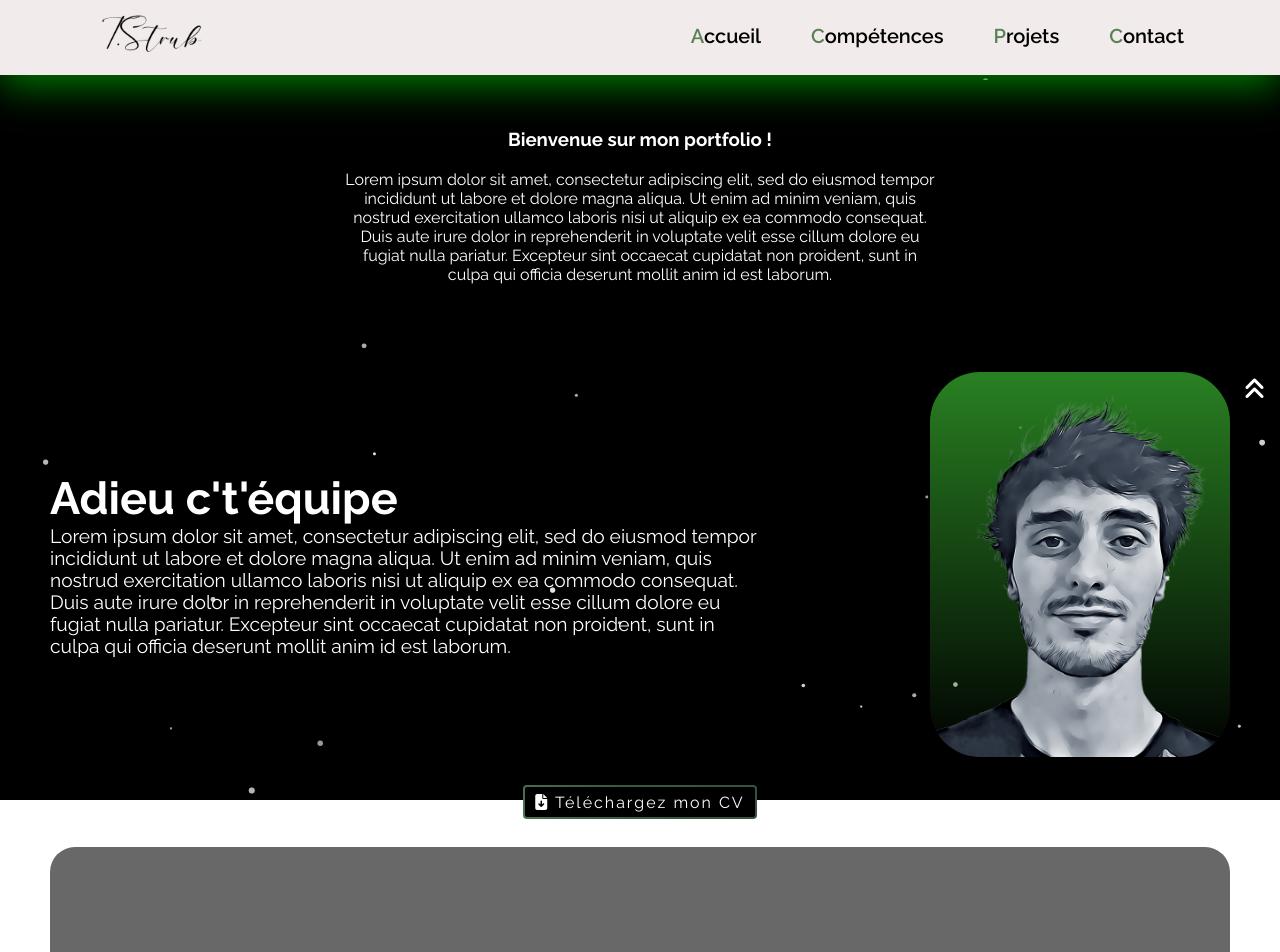
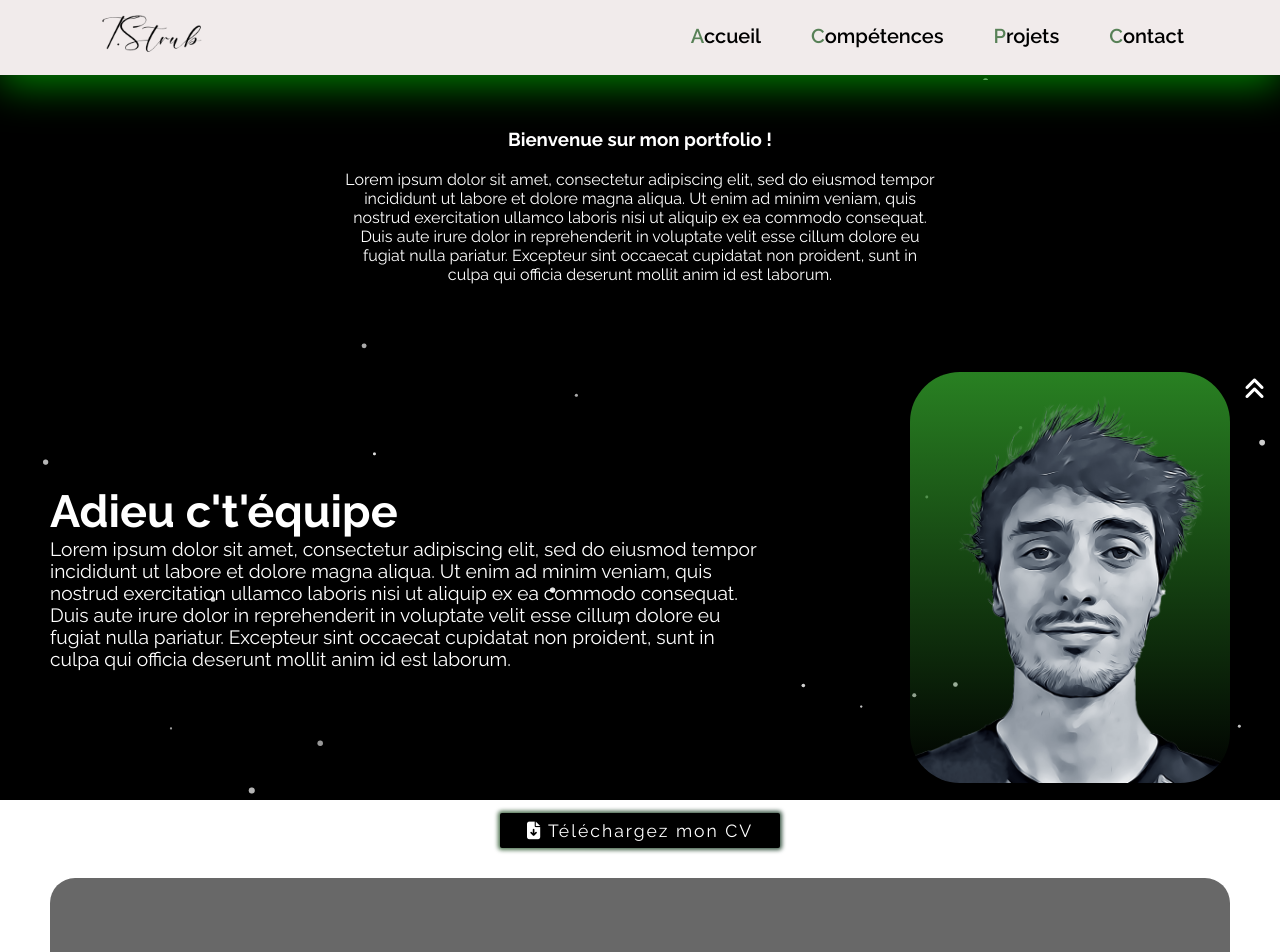
Before and after one commit to Tanguy1213/portfolio-tanguy, a React (Create React App) app: page / in a window 1280 px wide. Shown: the top 952 px of the page. Built offline with nearby package versions, Linux system fonts and the light colour scheme.

Commit message:
small modification to sizes

```diff
--- a/src/components/BtnDownload/BtnDownload.scss
+++ b/src/components/BtnDownload/BtnDownload.scss
@@ -5,10 +5,10 @@
   display: flex;
   justify-content: center;
   align-items: center;
-  width: 230px;
-  height: 30px;
+  width: 280px;
+  height: 35px;
   letter-spacing: 2px;
-  font-size: 1rem;
+  font-size: 1.1rem;
   background: black;
   border-radius: var(--border-width);
   text-decoration: none;
@@ -25,6 +25,7 @@
     z-index: -1;
     width: calc(100% + var(--border-width) * 2);
     height: calc(100% + var(--border-width) * 2);
+    filter: blur(2px);
     background: linear-gradient(
       60deg,
       $background-color,
@@ -54,6 +55,7 @@
     );
     transition: width 0.35s;
     border-radius: var(--border-width);
+
   }
   &:hover{
     &:before{
--- a/src/pages/Home/Home.scss
+++ b/src/pages/Home/Home.scss
@@ -48,7 +48,7 @@ main {
 }
 .profile-picture-style {
   margin-left: 30px;
-  width: 300px;
+  width: 320px;
   min-width: 150px;
   border-radius: 50px;
   transition: transform 1.2s; /* Animation de 1 seconde pour la transformation */
@@ -143,7 +143,7 @@ footer{
   .profile-picture-style {
     margin-top: 20px;
     margin-left: 0px;
-    width: 250px;
+    width: 280px;
     cursor: pointer;
   }
   main{
```
